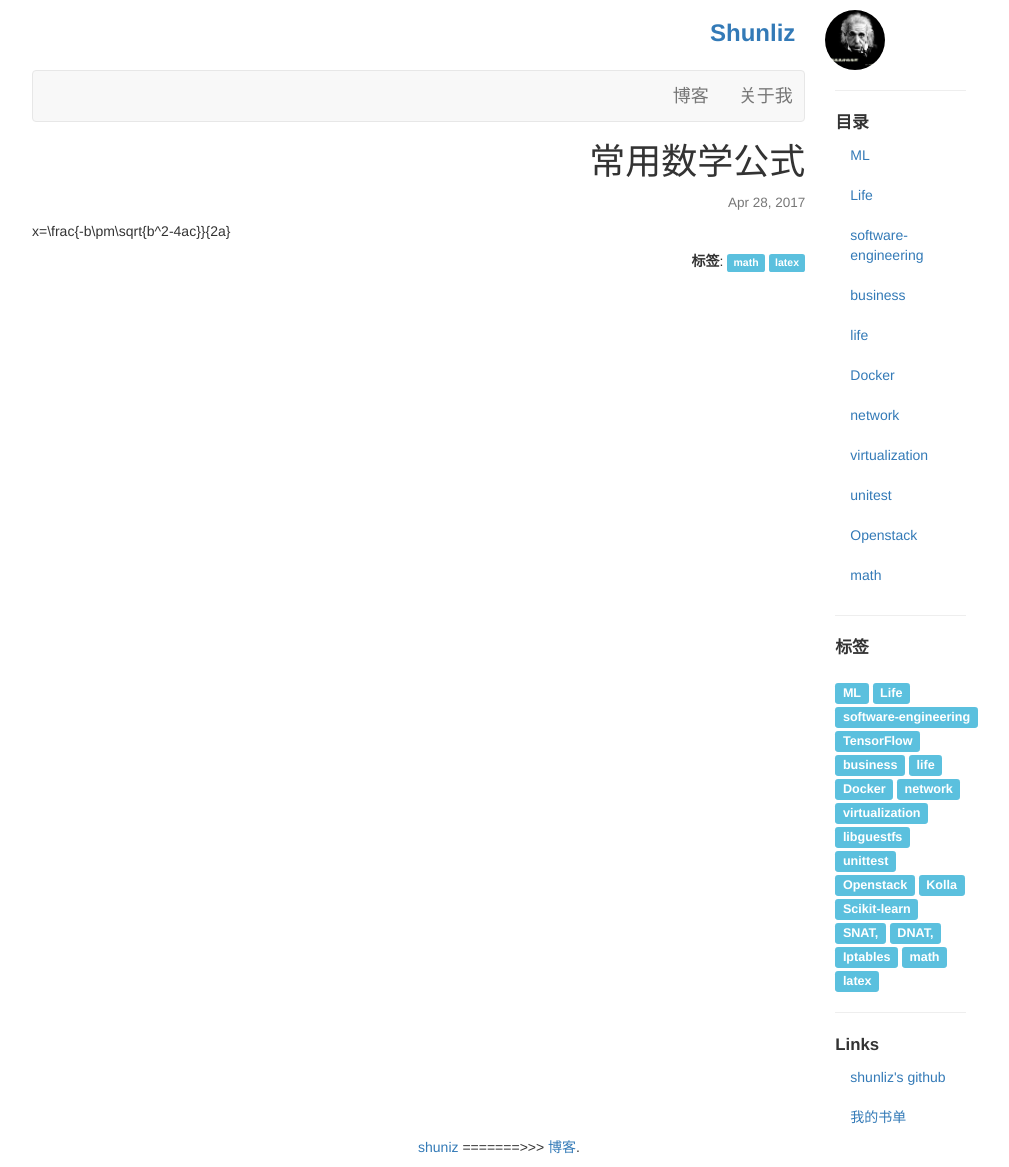
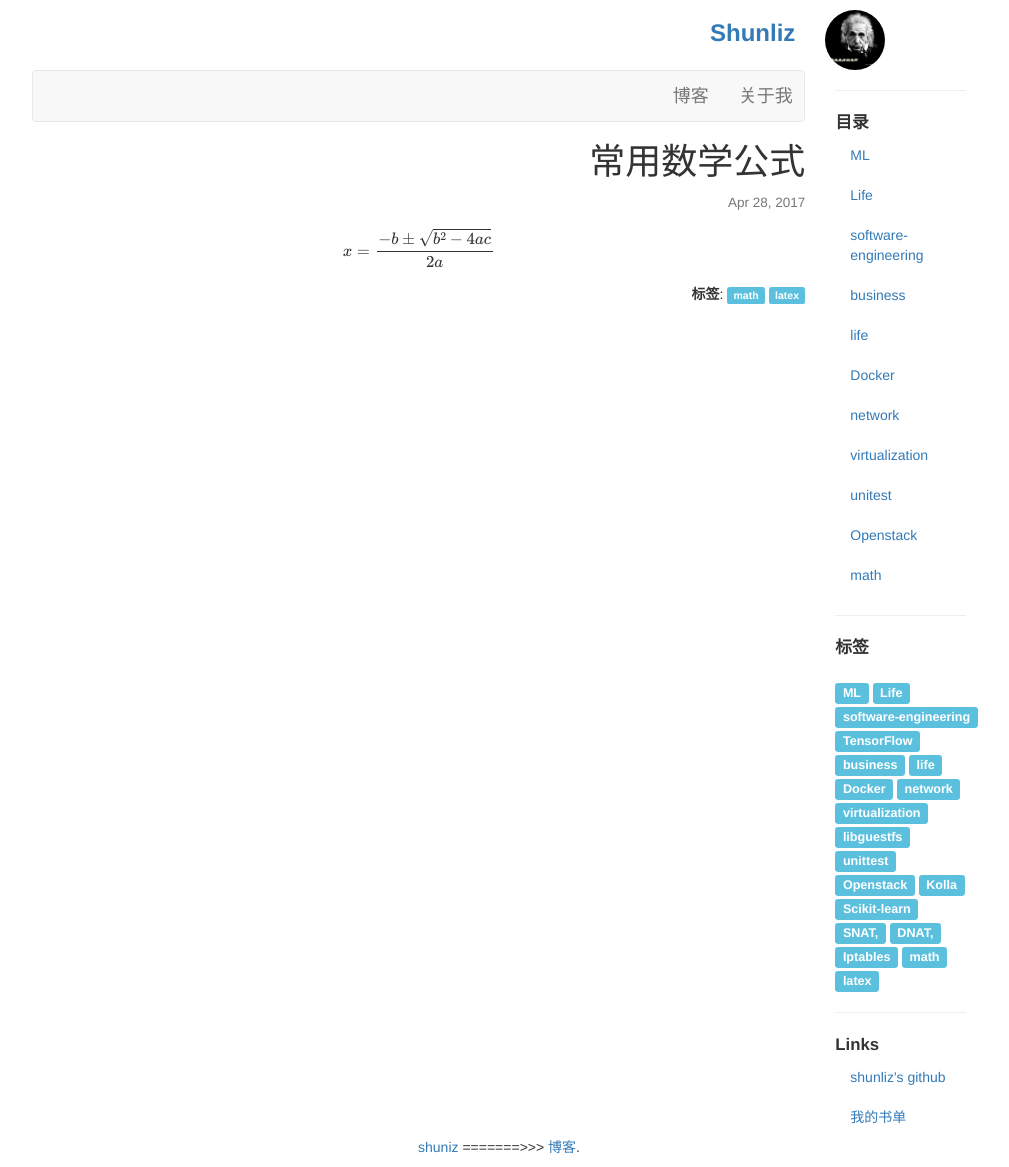
Before and after one commit to shunliz/shunliz.github.io, a Jekyll site: the page built from _posts/2017-05-06-math-formula-in-latex.markdown, in a window 1280 px wide. Shown: the whole page, without its empty margins (141-1150 px from the left). Built offline with Jekyll 4.4.1, drawn with Linux system fonts in a browser that asks for light colours; formulas are drawn with MathJax 3.

```diff
--- a/_posts/2017-05-06-math-formula-in-latex.markdown
+++ b/_posts/2017-05-06-math-formula-in-latex.markdown
@@ -6,4 +6,4 @@ categories: math
 tags: math latex
 ---
 
-x=\frac{-b\pm\sqrt{b^2-4ac}}{2a}
+$$x=\frac{-b\pm\sqrt{b^2-4ac}}{2a}$$
```
